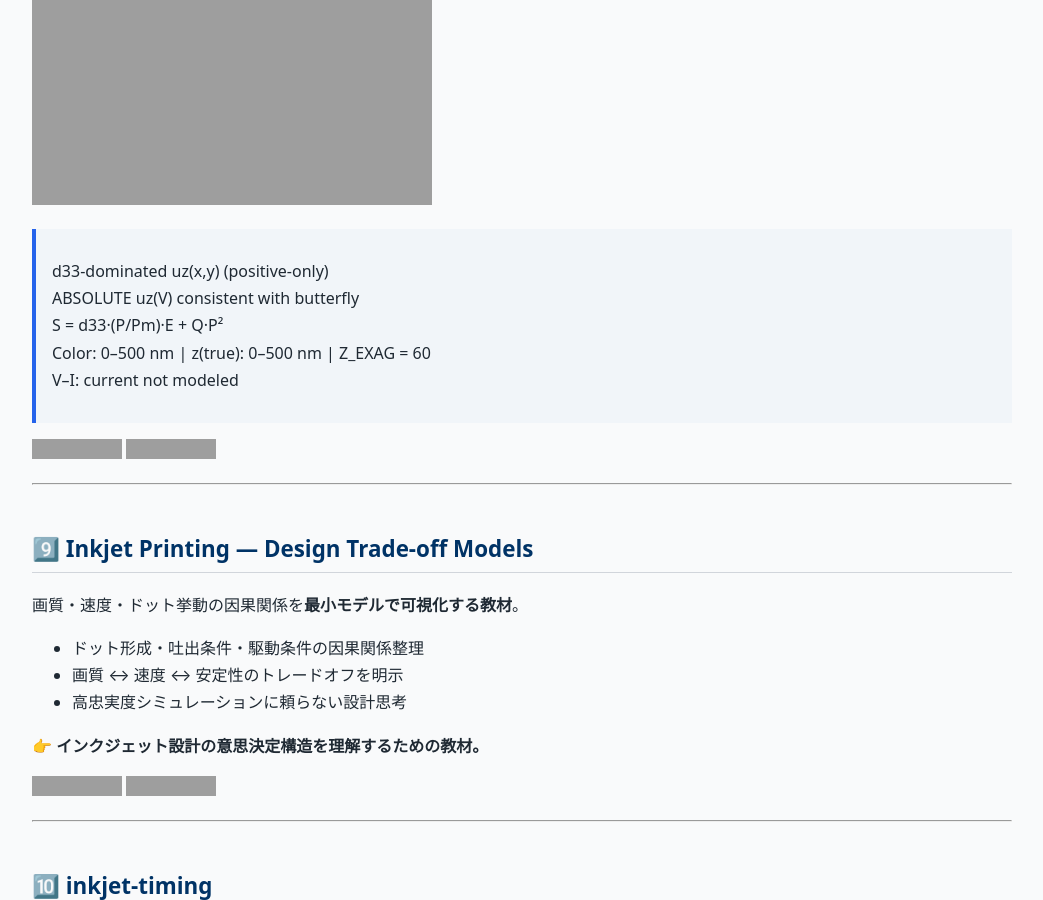
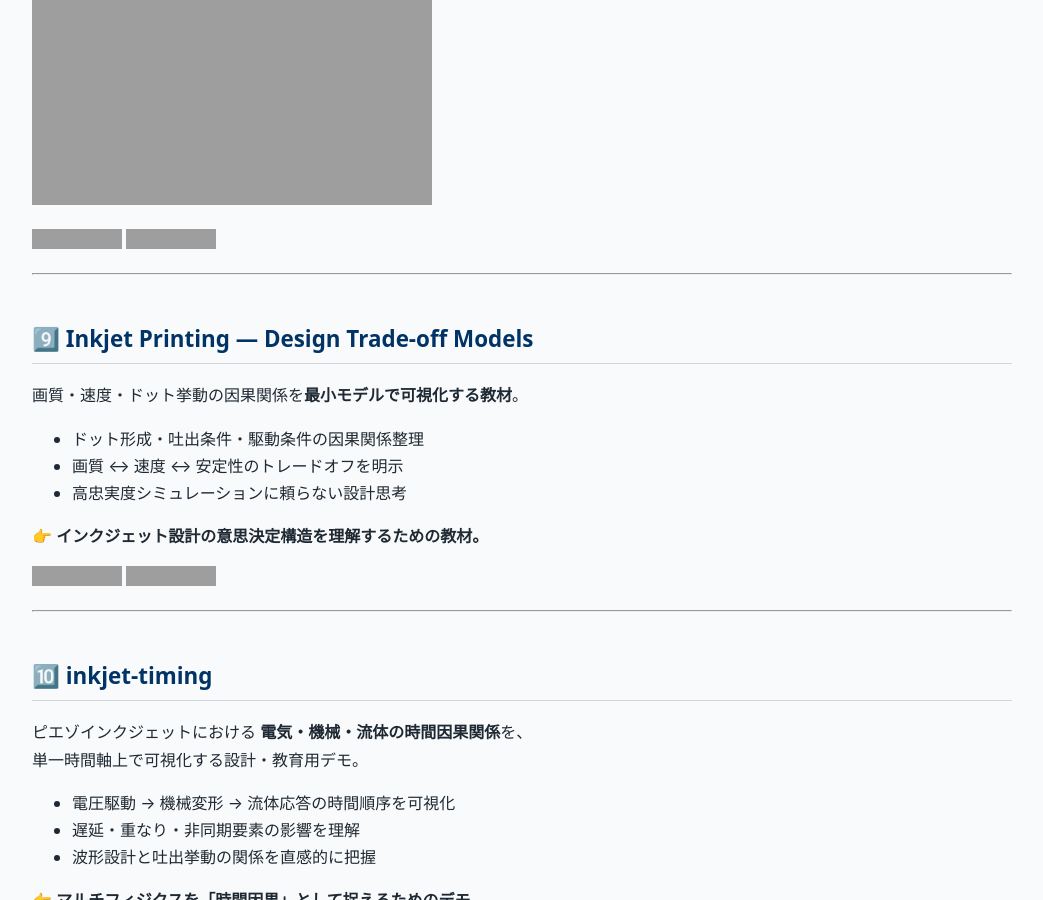
Before and after one commit to Samizo-AITL/Samizo-AITL.github.io, a Jekyll site: the page built from index.md, in a window 1280 px wide and 900 px high, scrolled down 11721 px, cut to the strip 0-900 px from the top of the window. Shown: the whole strip, without its empty margins (118-1161 px from the left). Built offline with Jekyll 4.4.1, drawn with Linux system fonts in a browser that asks for light colours; grey boxes are pictures that could not be loaded.

Commit message:
Update index.md

```diff
--- a/index.md
+++ b/index.md
@@ -343,12 +343,6 @@ V–I 制御（PID + FSM）を **RTL → GDS まで一貫実装する ASIC 教
 
 ![](https://samizo-aitl.github.io/mems-ana/mems-ana_demo/outputs/anims/uz_midplane_typical_d33_10cycles.gif)
 
-> d33-dominated uz(x,y) (positive-only)
-> ABSOLUTE uz(V) consistent with butterfly
-> S = d33·(P/Pm)·E + Q·P²
-> Color: 0–500 nm | z(true): 0–500 nm | Z_EXAG = 60
-> V–I: current not modeled
-
 [![Site](https://img.shields.io/badge/View-Site-brightgreen?logo=github)](https://samizo-aitl.github.io/mems-ana/)
 [![Repo](https://img.shields.io/badge/View-Repo-blue?logo=github)](https://github.com/Samizo-AITL/mems-ana)
 
```
